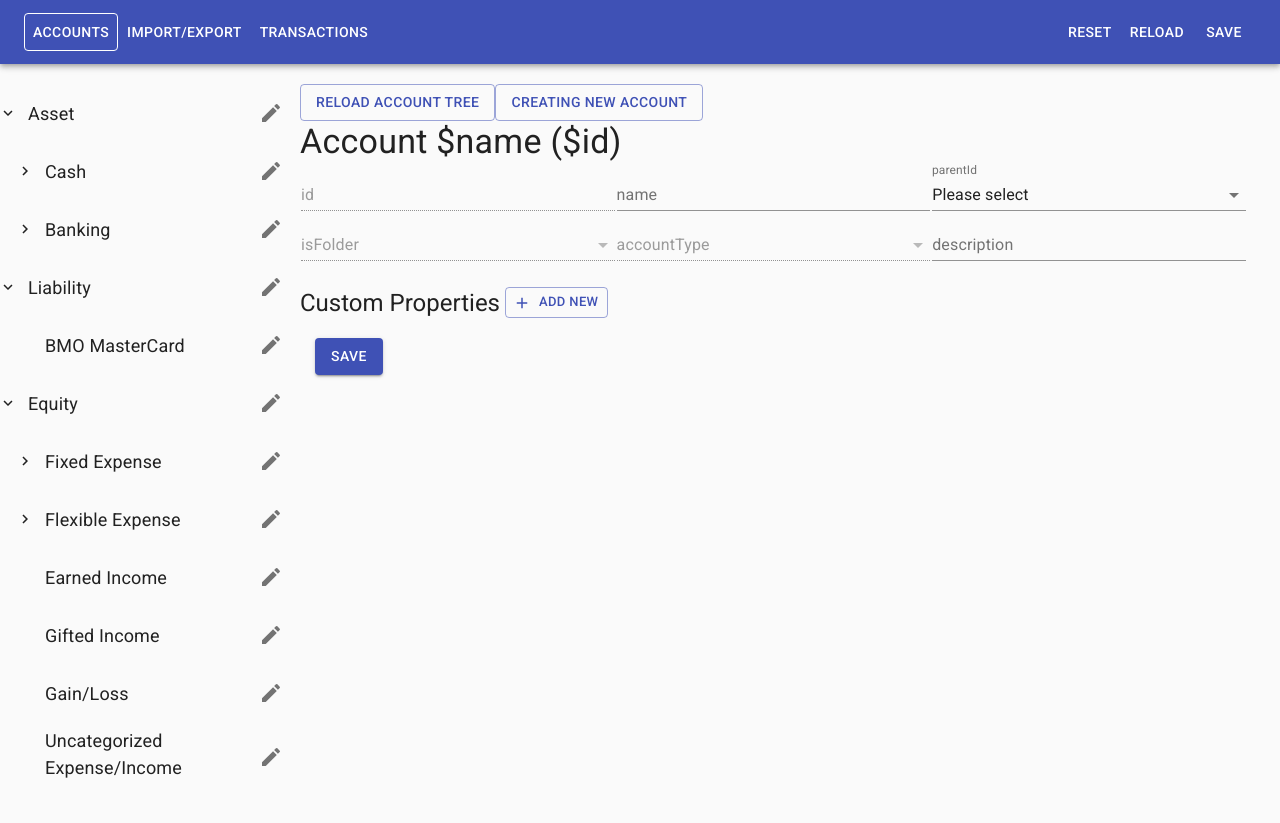
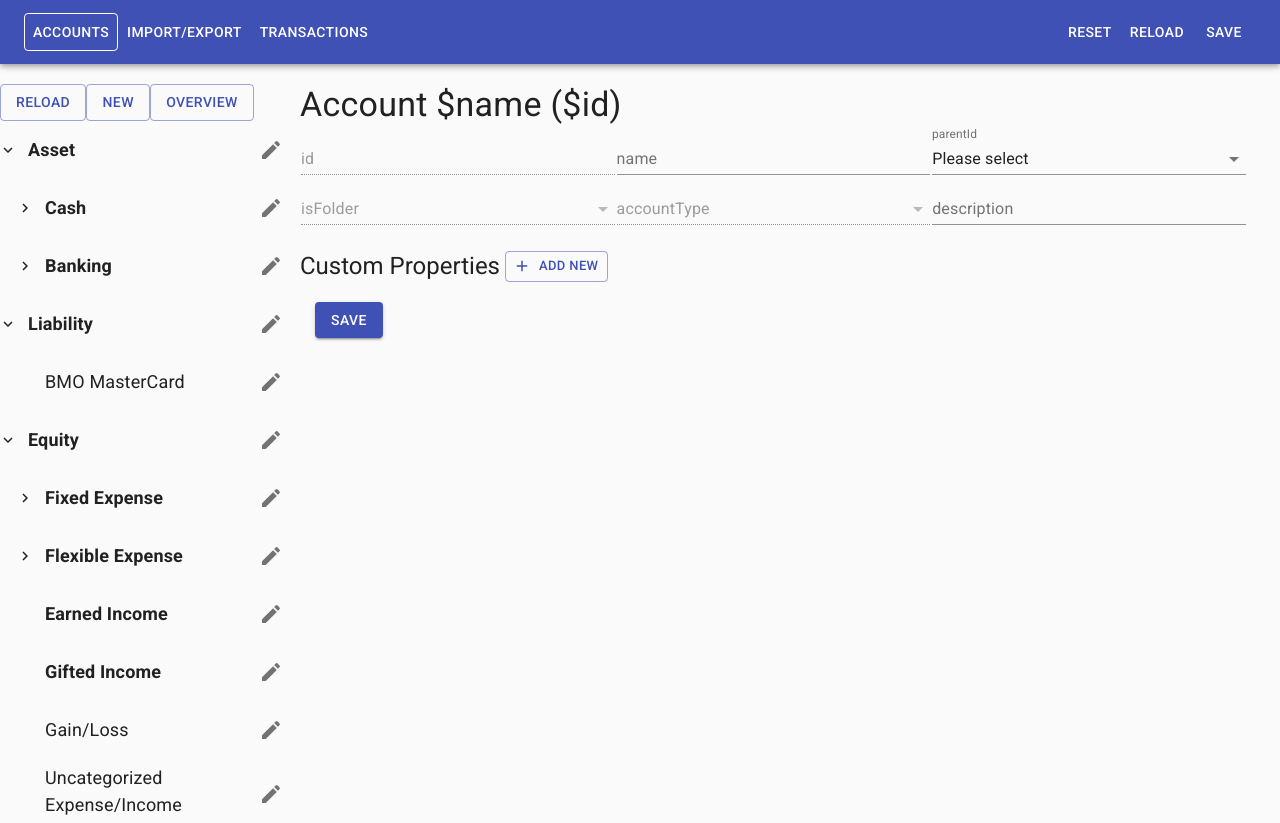
Before and after one commit to yifeiyin/MoneyTracker4, a React (Create React App) app: page /accounts in a window 1280 px wide. Before the commit the page ends 800 px from the top, so only its background shows below. Built offline with nearby package versions, Linux system fonts and the light colour scheme.

Commit message:
Style changes

```diff
--- a/src/components/AccountTreeView.jsx
+++ b/src/components/AccountTreeView.jsx
@@ -9,7 +9,7 @@ import EditIcon from '@material-ui/icons/Edit';
 
 
 export default function AccountTreeView(props) {
-  const { treeData, style = {}, onEdit, onDoubleClick } = props;
+  const { treeData, style = {}, onEdit, onClick, onDoubleClick } = props;
   return (
     <TreeView
       defaultCollapseIcon={<ExpandMoreIcon />}
@@ -21,25 +21,35 @@ export default function AccountTreeView(props) {
         '--tree-view-bg-color': 'blue',
       }}
     >
-      {renderTree(treeData, onEdit, onDoubleClick)}
+      {renderTree(treeData, onEdit, onClick, onDoubleClick)}
     </TreeView>
 
   );
 }
 
-const renderTree = (nodes, onEdit, onDoubleClick) => (
+const renderTree = (nodes, onEdit, onClick, onDoubleClick) => (
   (nodes instanceof Array) ?
-    nodes.map((node) => renderTree(node, onEdit, onDoubleClick))
+    nodes.map((node) => renderTree(node, onEdit, onClick, onDoubleClick))
     :
     <TreeItem
       key={nodes.id}
       nodeId={nodes.id}
       label={
-        <div style={{ fontSize: 18, padding: 5, display: 'flex', alignItems: 'center' }} onDoubleClick={(e) => { e.stopPropagation(); onDoubleClick && onDoubleClick(nodes.id); }}>
+        <div
+          style={{
+            fontSize: 18, padding: 5, display: 'flex', alignItems: 'center',
+            fontWeight: nodes.isFolder ? 'bold' : 'normal'
+          }}
+          onDoubleClick={(e) => { e.stopPropagation(); onDoubleClick && onDoubleClick(nodes.id); }}
+          onClick={() => { onClick && onClick(nodes.id); }}
+        >
           {nodes.name}
           {
             !onEdit ? null :
-              <IconButton style={{ alignSelf: 'flex-end', marginLeft: 'auto' }} onClick={(e) => { e.stopPropagation(); onEdit(nodes.id) }}>
+              <IconButton
+                style={{ alignSelf: 'flex-end', marginLeft: 'auto' }}
+                onClick={(e) => { e.stopPropagation(); onEdit(nodes.id); }}
+              >
                 <EditIcon color="inherit" />
               </IconButton>
           }
--- a/src/core/account-manager.js
+++ b/src/core/account-manager.js
@@ -239,6 +239,7 @@ class AccountManager {
         return {
             id: '' + startsFrom,
             name: this.fromIdToName(startsFrom),
+            isFolder: this._accountNodes[startsFrom].isFolder,
             children: this._accountNodeHierarchy[startsFrom].children.map(c => this.getTreeData(c))
         }
     }
--- a/src/screens/AccountsScreen.jsx
+++ b/src/screens/AccountsScreen.jsx
@@ -1,11 +1,5 @@
 import React from 'react';
 import { Button } from '@material-ui/core';
-
-
-// import { TreeView, TreeItem } from '@material-ui/lab';
-// import ExpandMoreIcon from '@material-ui/icons/ExpandMore';
-// import ChevronRightIcon from '@material-ui/icons/ChevronRight';
-// import EditIcon from '@material-ui/icons/Edit';
 
 import ObjectEditor from '../ObjectEditor/index';
 import { AccountTreeView, Modal } from '../components';
@@ -70,14 +64,16 @@ class AccountsScreen extends React.Component {
   render() {
     return (
       <>
-        <AccountTreeView
-          style={{ width: 300, float: 'left' }}
-          treeData={this.state.treeData}
-          onEdit={this.onEdit}
-          onSave={this.onSave}
-        />
-        <Button color='primary' variant='outlined' onClick={this.reloadAccountTree}>Reload Account Tree</Button>
-        <Button color='primary' variant='outlined' onClick={() => this.setState({ creatingNewAccount: true })}>Creating New Account</Button>
+        <div style={{ width: 300, float: 'left' }}>
+          <Button color='primary' variant='outlined' onClick={this.reloadAccountTree}>Reload</Button>
+          <Button color='primary' variant='outlined' onClick={() => this.setState({ creatingNewAccount: true })}>New</Button>
+          <Button color='primary' variant='outlined' onClick={() => this.setState({ creatingNewAccount: true })}>Overview</Button>
+          <AccountTreeView
+            treeData={this.state.treeData}
+            onEdit={this.onEdit}
+            onSave={this.onSave}
+          />
+        </div>
         <ObjectEditor
           format={AccountEditFormat}
           values={this.state.accountValue}
```
